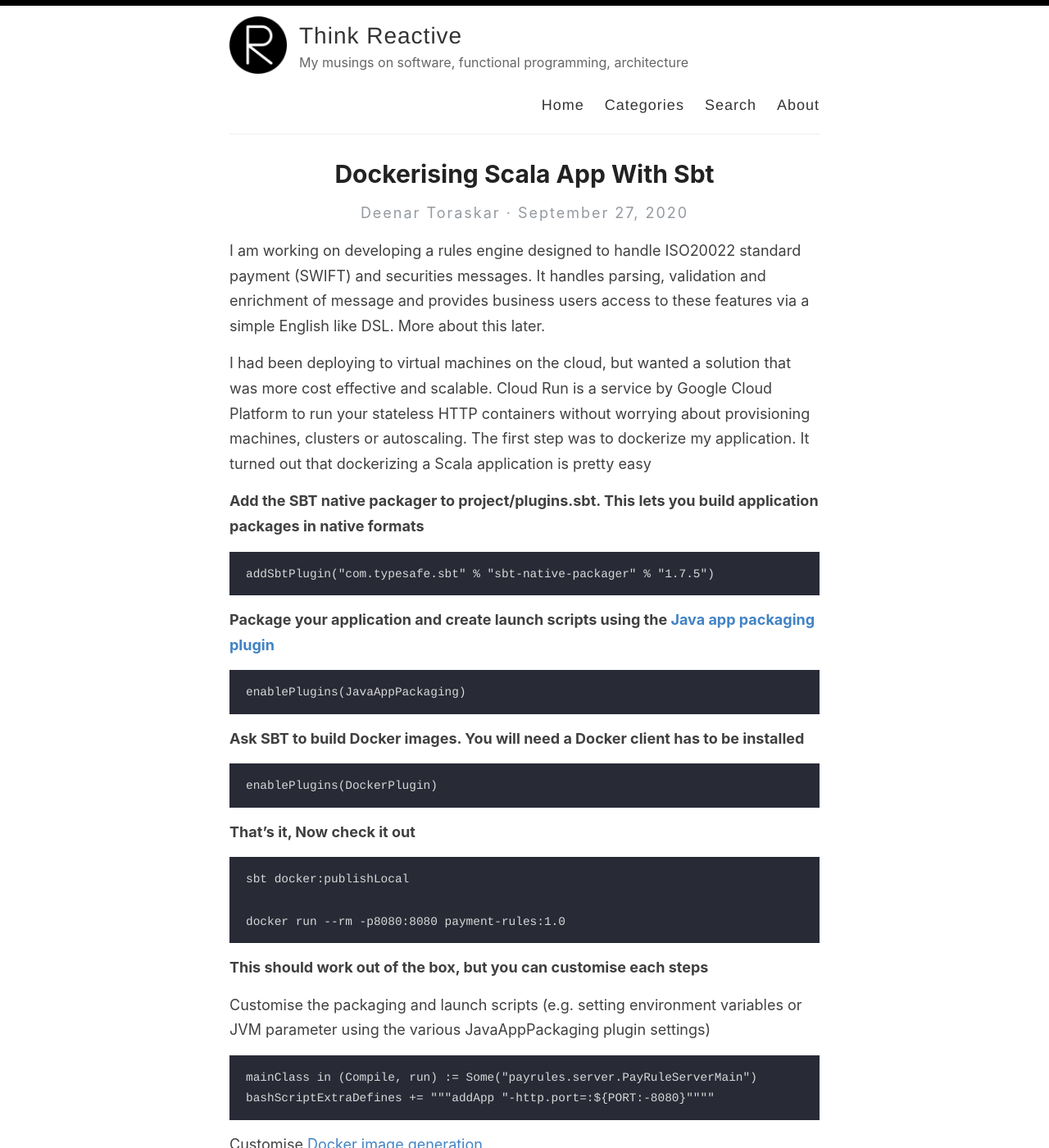
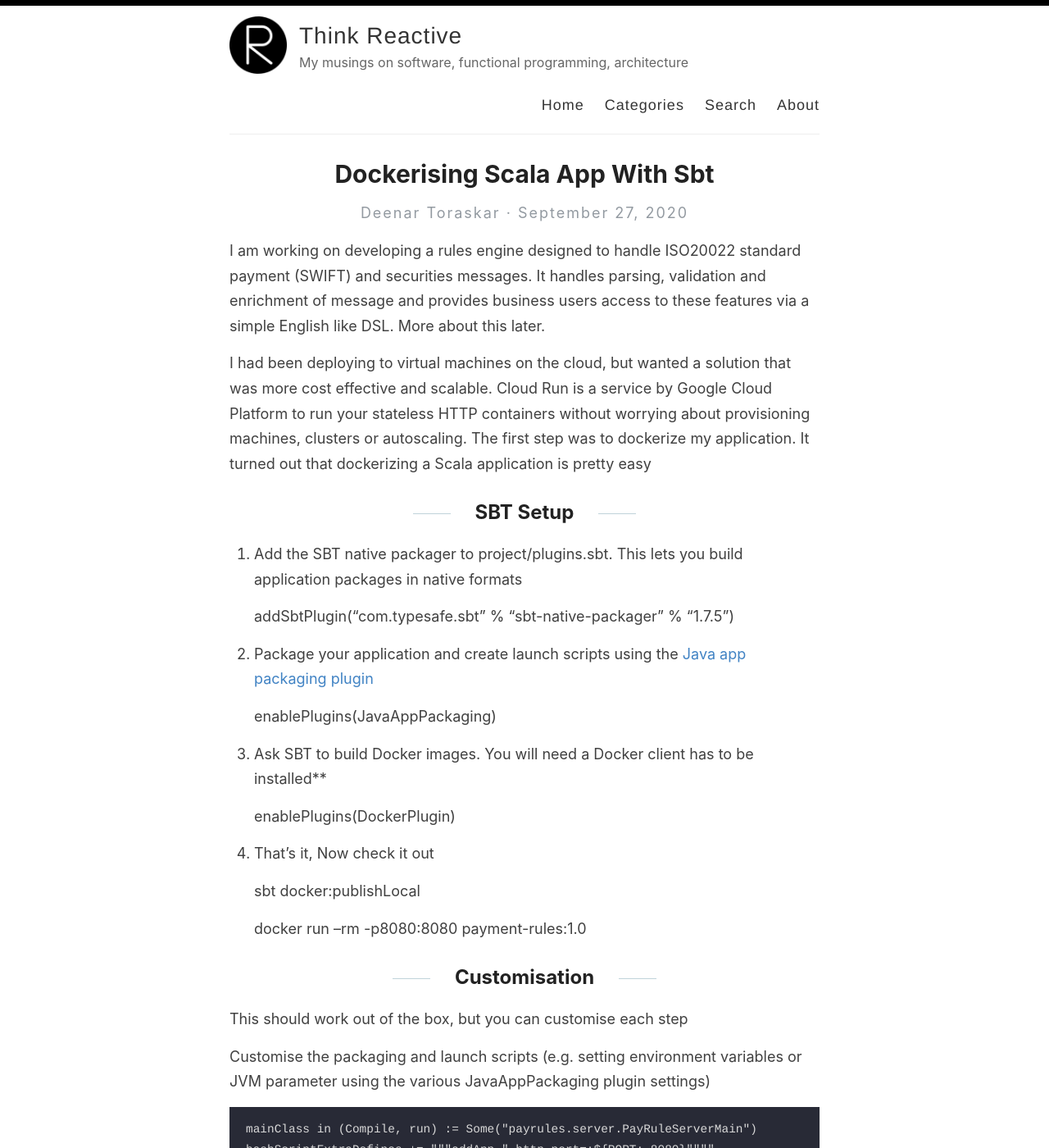
Before and after one commit to deenar/deenar.github.io, a Jekyll site: the page built from _posts/2020-09-27-dockerising-scala-app-with-sbt.md, in a window 1280 px wide and 1400 px high. Shown: the whole window at 82% size. Built offline with Jekyll 4.4.1, drawn with Linux system fonts in a browser that asks for light colours; our own code applies the rules of GitHub Pages for plain Markdown files.

Commit message:
Update 2020-09-27-dockerising-scala-app-with-sbt.md

```diff
--- a/_posts/2020-09-27-dockerising-scala-app-with-sbt.md
+++ b/_posts/2020-09-27-dockerising-scala-app-with-sbt.md
@@ -6,25 +6,28 @@ I am working on developing a rules engine designed to handle ISO20022 standard p
 
 I had been deploying to virtual machines on the cloud, but wanted a solution that was more cost effective and scalable. Cloud Run is a service by Google Cloud Platform to run your stateless HTTP containers without worrying about provisioning machines, clusters or autoscaling. The first step was to dockerize my application. It turned out that dockerizing a Scala application is pretty easy
 
-**Add the SBT native packager to project/plugins.sbt. This lets you build application packages in native formats**
+## SBT Setup
+
+1. Add the SBT native packager to project/plugins.sbt. This lets you build application packages in native formats
 
 	addSbtPlugin("com.typesafe.sbt" % "sbt-native-packager" % "1.7.5")
 
-**Package your application and create launch scripts using the [Java app packaging plugin](https://sbt-native-packager.readthedocs.io/en/latest/archetypes/java_app/index.html#java-app-plugin)**
+2. Package your application and create launch scripts using the [Java app packaging plugin](https://sbt-native-packager.readthedocs.io/en/latest/archetypes/java_app/index.html#java-app-plugin)
 
 	enablePlugins(JavaAppPackaging)
 
-**Ask SBT to build Docker images. You will need a Docker client has to be installed**
+3. Ask SBT to build Docker images. You will need a Docker client has to be installed**
 
 	enablePlugins(DockerPlugin)
 
-**That's it, Now check it out**
+4. That's it, Now check it out
 
     sbt docker:publishLocal
 
     docker run --rm -p8080:8080 payment-rules:1.0
 
-**This should work out of the box, but you can customise each steps**
+## Customisation
+This should work out of the box, but you can customise each step
 
 Customise the packaging and launch scripts (e.g. setting environment variables or JVM parameter using the various JavaAppPackaging plugin settings)
 
```
